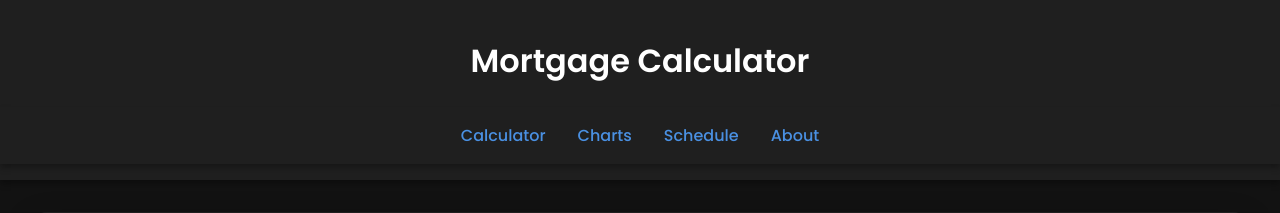
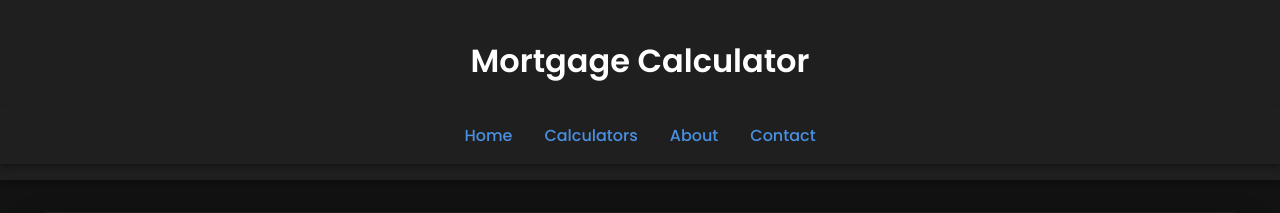
Before and after one commit to muhammadsafiullahjav/finance-calculator, a plain HTML site: page mortgage-cal.html in a window 1280 px wide. Shown: the top 213 px of the page. Drawn offline with nearby package versions, Linux system fonts and the light colour scheme.

Commit message:
Update mortgage-cal.html

```diff
--- a/mortgage-cal.html
+++ b/mortgage-cal.html
@@ -181,10 +181,10 @@
     <header>
         <h1>Mortgage Calculator</h1>
         <nav>
-            <a href="#calculator">Calculator</a>
-            <a href="#charts">Charts</a>
-            <a href="#schedule">Schedule</a>
-            <a href="#about">About</a>
+            <a href="#Home">Home</a>
+            <a href="#Calculators">Calculators</a>
+            <a href="#About">About</a>
+            <a href="#Contact">Contact</a>
         </nav>
     </header>
 
```
